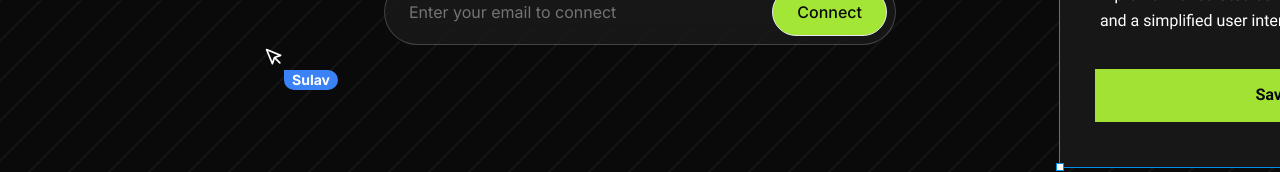
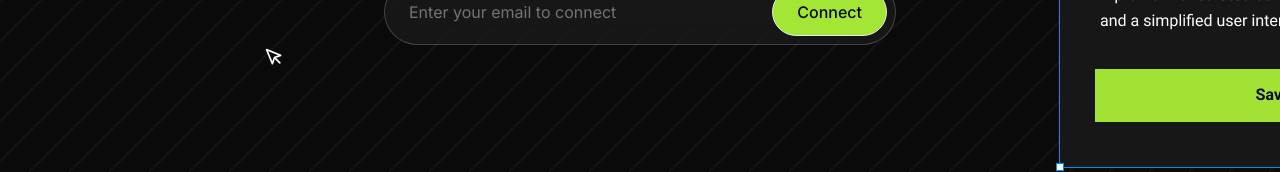
Before and after one commit to iamsulavgautam/virza-website, a Next.js app: page / in a window 1280 px wide. Shown: the part 519-691 px from the top of the page. Built offline with nearby package versions, Linux system fonts and the light colour scheme.

Commit message:
cursor name

```diff
--- a/src/sections/Hero.tsx
+++ b/src/sections/Hero.tsx
@@ -148,7 +148,7 @@
           initial={{ opacity: 0, y: 100, x: -200 }}
           className="absolute top-96 left-56 hidden lg:block"
         >
-          <Pointer name="Sulav" />
+          <Pointer name="" />
         </motion.div>
 
         {/* Right Design */}
```
